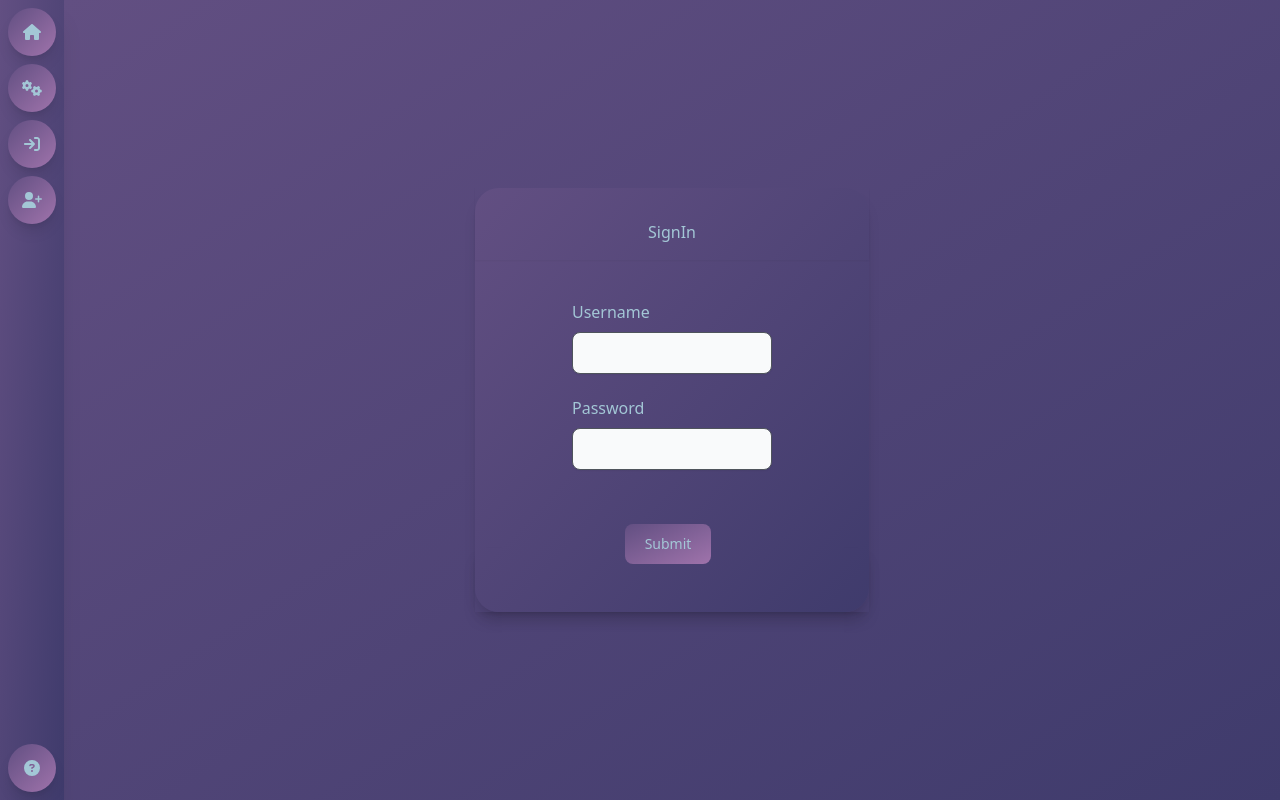
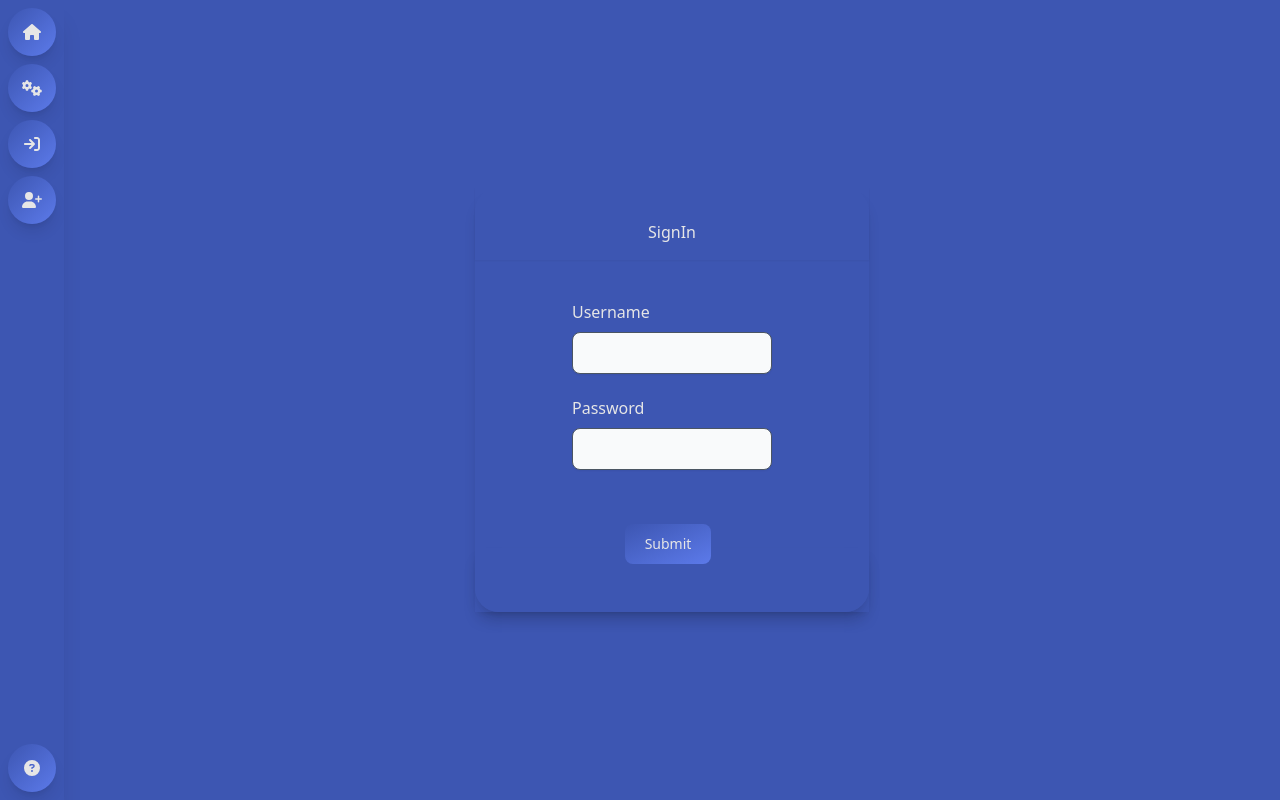
Before and after one commit to kastourik12/url-shortener-vuejs, a Vue app: page /#/signIn in a window 1280 px wide. Built offline with nearby package versions, Linux system fonts and the light colour scheme.

Commit message:
colors refact

```diff
--- a/src/components/SideBar/Sidebar.vue
+++ b/src/components/SideBar/Sidebar.vue
@@ -13,6 +13,7 @@
 
 <script>
 import SideBarLink from "@/components/SideBar/SideBarLink";
+import {Link} from "@/components/SideBar/link";
 export default {
   name: "Sidebar",
   components: {SideBarLink},
@@ -22,7 +23,7 @@ export default {
         {name: "Home", icon: "fa-solid fa-house", href: "/"},
         {name: "Services", icon: "fa fa-cogs", href: "/services"},
         {name: "Sign In", icon: "fa-solid fa-arrow-right-to-bracket", href: "/signIn"},
-        {name: "Sign Up", icon: "fa-solid fa-user-plus", href: "/signUp"},
+        {name: "Sign Up", icon: "fa-solid fa-user-plus", href: "/signUp"}
       ],
       links2: [
         {name: "About", icon: "fa-solid fa-circle-question", href: "/about"}
--- a/src/views/SignUp.vue
+++ b/src/views/SignUp.vue
@@ -1,6 +1,6 @@
 <template>
   <div class=""></div>
-  <form>
+  <form @submit.prevent="submitSignUp">
   <div class="card group ">
     <div class="card-header">
       <h1 class="">SignUp</h1>
@@ -17,7 +17,7 @@
       </div>
       <div class="input-field">
         <label>Email</label>
-        <input type="text"  v-model="signUPRequest.email" required >
+        <input type="text"  @keyup.enter="submitSignUp" v-model="signUPRequest.email" required >
       </div>
       </div>
     </div>
@@ -39,6 +39,11 @@ export default {
         email:'',
       }
     }
+  },
+  methods:{
+    submitSignUp(event){
+
+    }
   }
 }
 </script>
--- a/tailwind.config.js
+++ b/tailwind.config.js
@@ -8,27 +8,10 @@ module.exports = {
   theme: {
     extend: {
       colors: {
-        primary: '#9F73AB',
-        secondary: '#624F82',
-        accent: '#3F3B6C',
-        'accent-2': '#A3C7D6',
-        gray: {
-          900: '#B01E68', // 48466D 39375b
-          800: '#2f3136',
-          700: '#36393f',
-          600: '#4f545c',
-          400: '#d4d7dc',
-          300: '#e3e5e8',
-          200: '#ebedef',
-          100: '#f2f3f5',
-        },
-        yellow:{
-            900: '#FFE15D',
-            800: '#F49D1A',
-        },
-        orange:{
-          900:"#F49D1A",
-        },
+        primary: '#5C7AEA',
+        secondary: '#3D56B2',
+        accent: '#3D56B2',
+        'accent-2': '#E6E6E6',
       }
     },
   },
```
